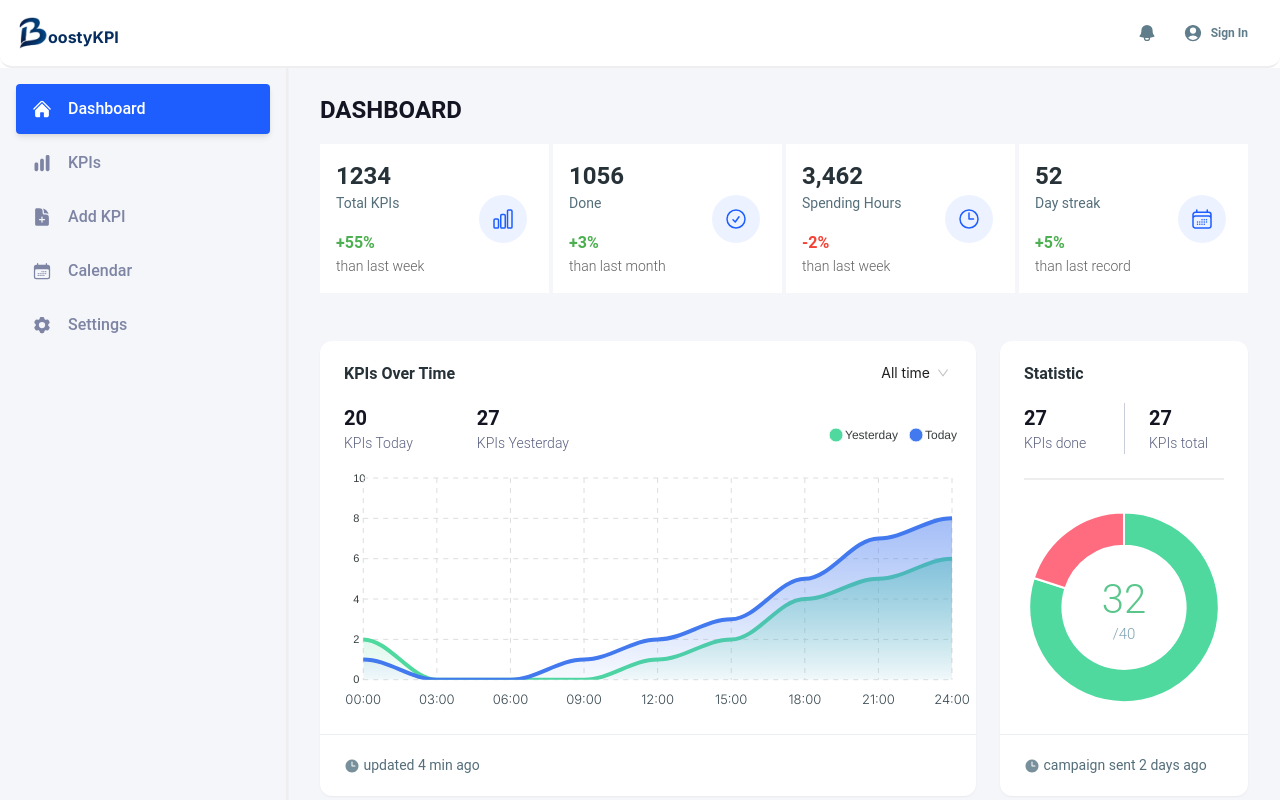
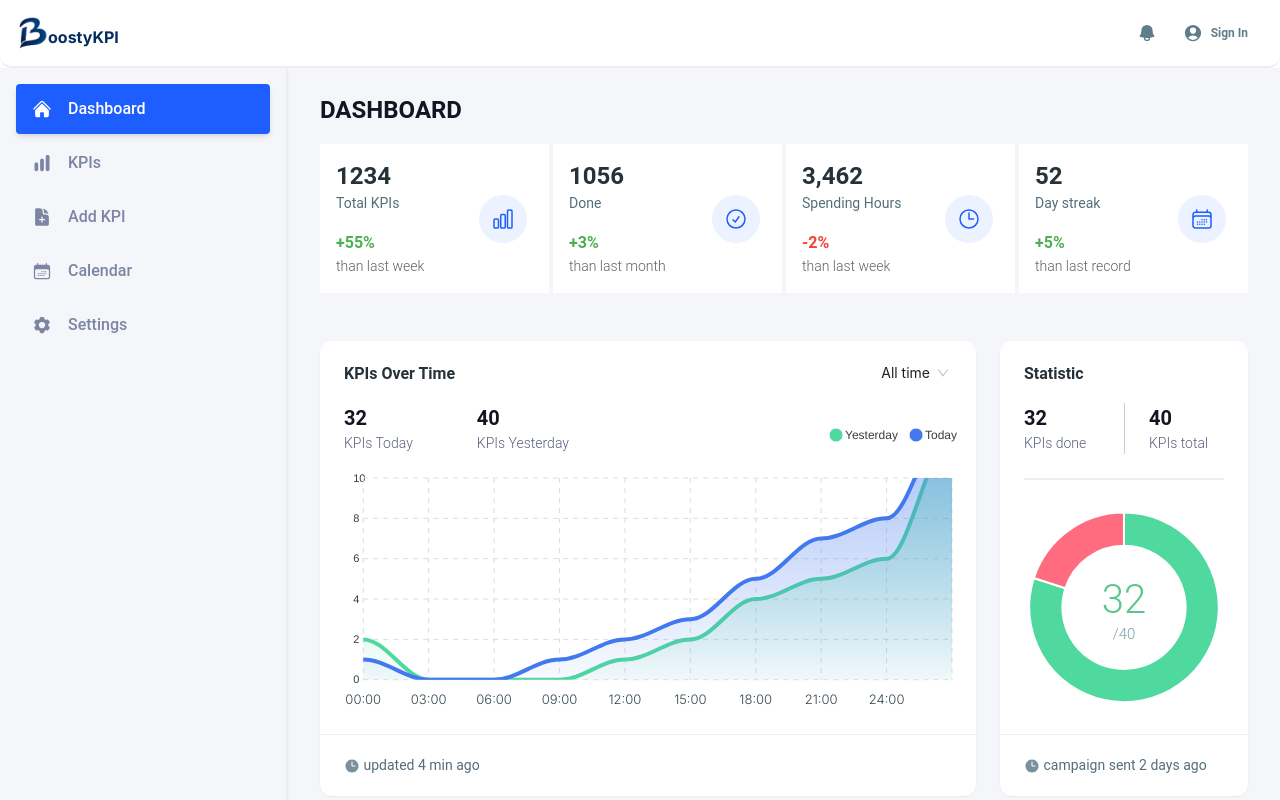
Before and after one commit to tranduchoangnam/BoostyKPI, a React (Vite) app: page / in a window 1280 px wide. Shown: the top 800 px of the page. Built offline with nearby package versions, Linux system fonts and the light colour scheme; no server answers.

Commit message:
fix data

```diff
--- a/src/data/statistics-charts-data.jsx
+++ b/src/data/statistics-charts-data.jsx
@@ -64,11 +64,11 @@ const dailySalesChart = {
     series: [
         {
             name: "Yesterday",
-            data: [2, 0, 0, 0, 1, 2, 4, 5, 6],
+            data: [2, 0, 0, 0, 1, 2, 4, 5, 6, 12],
         },
         {
             name: "Today",
-            data: [1, 0, 0, 1, 2, 3, 5, 7, 8],
+            data: [1, 0, 0, 1, 2, 3, 5, 7, 8, 13,],
         },
     ],
     options: {
@@ -246,7 +246,7 @@ export const statisticsChartsData = [
                 <div className="grid grid-cols-2 pb-6 mb-6 border-b-2">
                     <div className="pr-6">
                         <Typography className="text-[20px] font-bold text-[#131523]">
-                            {dailySalesChart.series[1].data.reduce(
+                            {dailySalesChart.series[0].data.reduce(
                                 (a, b) => a + b,
                                 0,
                             )}
```
